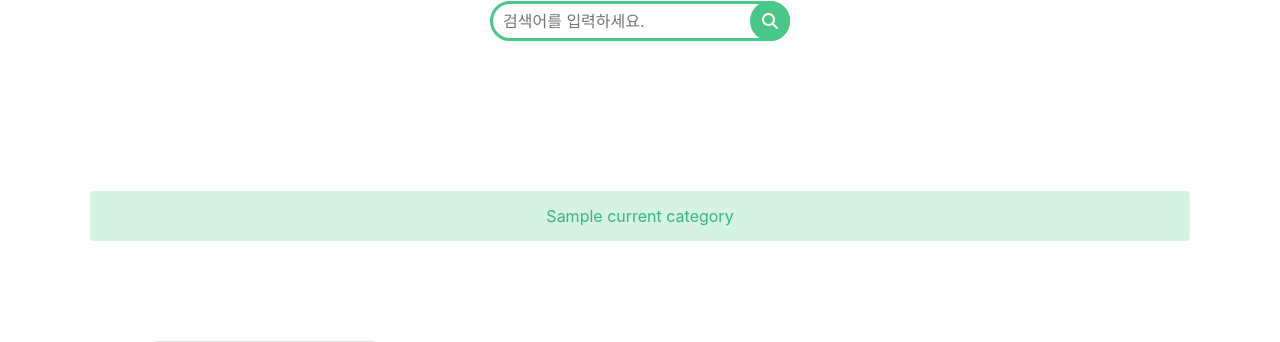
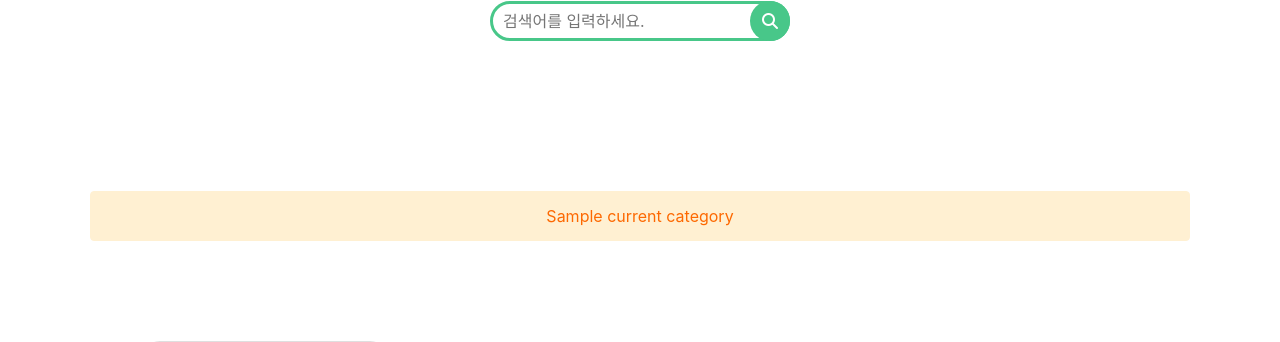
Before and after one commit to 4-tune-studio/greendoor, a Django app: template templates/product/list.html in a window 1280 px wide. Shown: the part 705-1047 px from the top of the page. Run offline with Django 4.2, Linux system fonts and the light colour scheme; the template is opened without the code that fills it: most values are stand-ins (such as "Sample title", 1, 10 or a date in 2020); grey boxes marked "Sample" are stand-in pictures; some libraries are stand-ins or nearby versions.

Commit message:
recommend system commit

```diff
--- a/static/css/storeindex.css
+++ b/static/css/storeindex.css
@@ -217,3 +217,9 @@ h5 {
 .recommend-row .row {
     margin: 0 50px;
 }
+
+.recommend-row .col .alert-info {
+    color: #fd6801;
+    background-color: #fff0d2;
+    border-color: #fff0d2;
+}
--- a/templates/product/list.html
+++ b/templates/product/list.html
@@ -76,7 +76,7 @@
         <div class="recommend-row">
         <div class="col">
             <div class="alert alert-info" role="alert" style="text-align: center; margin-top: 100px">
-                {% if current_category %}{{ current_category.name }}{% else %}추천 상품{% endif %}
+                {% if current_category %}{{ current_category.name }}{% else %}{{ user.nickname }}님 추천 상품{% endif %}
             </div>
             <div class="row" style="width: 1000px;">
                 {% for product in sug_product %}
```
